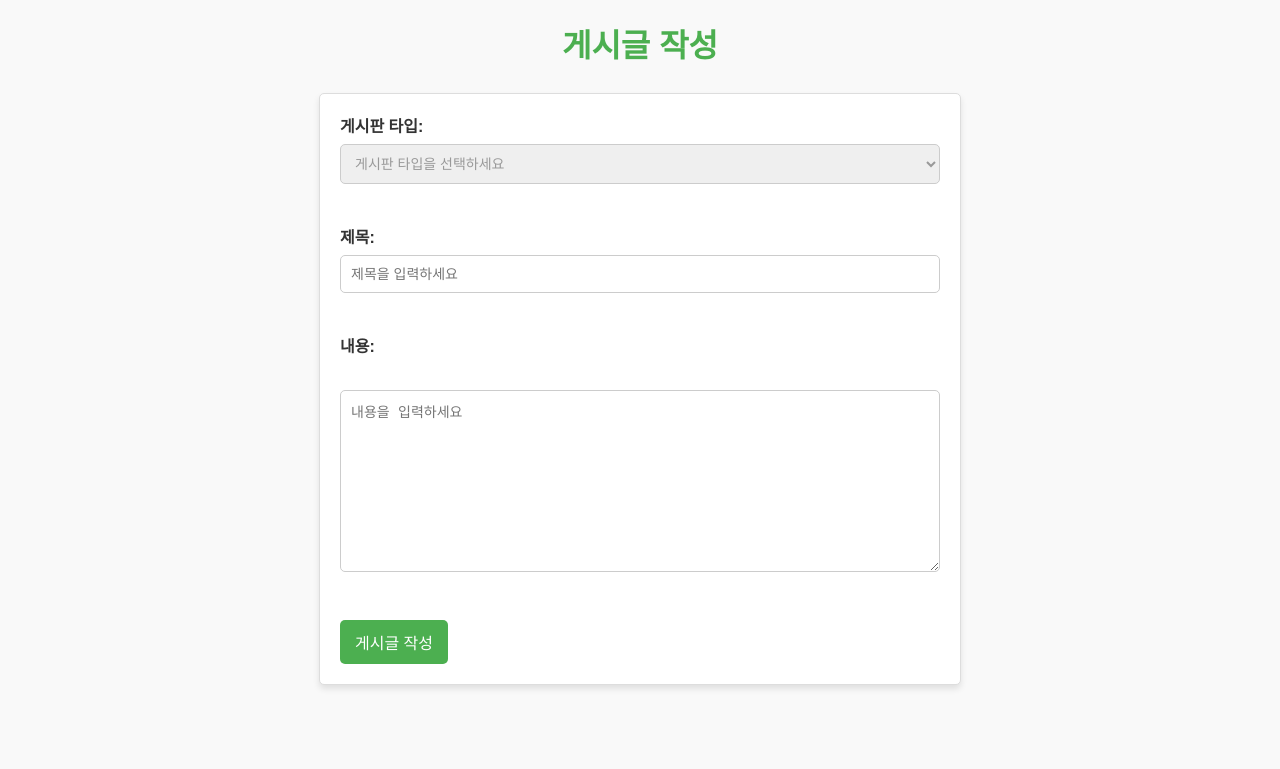
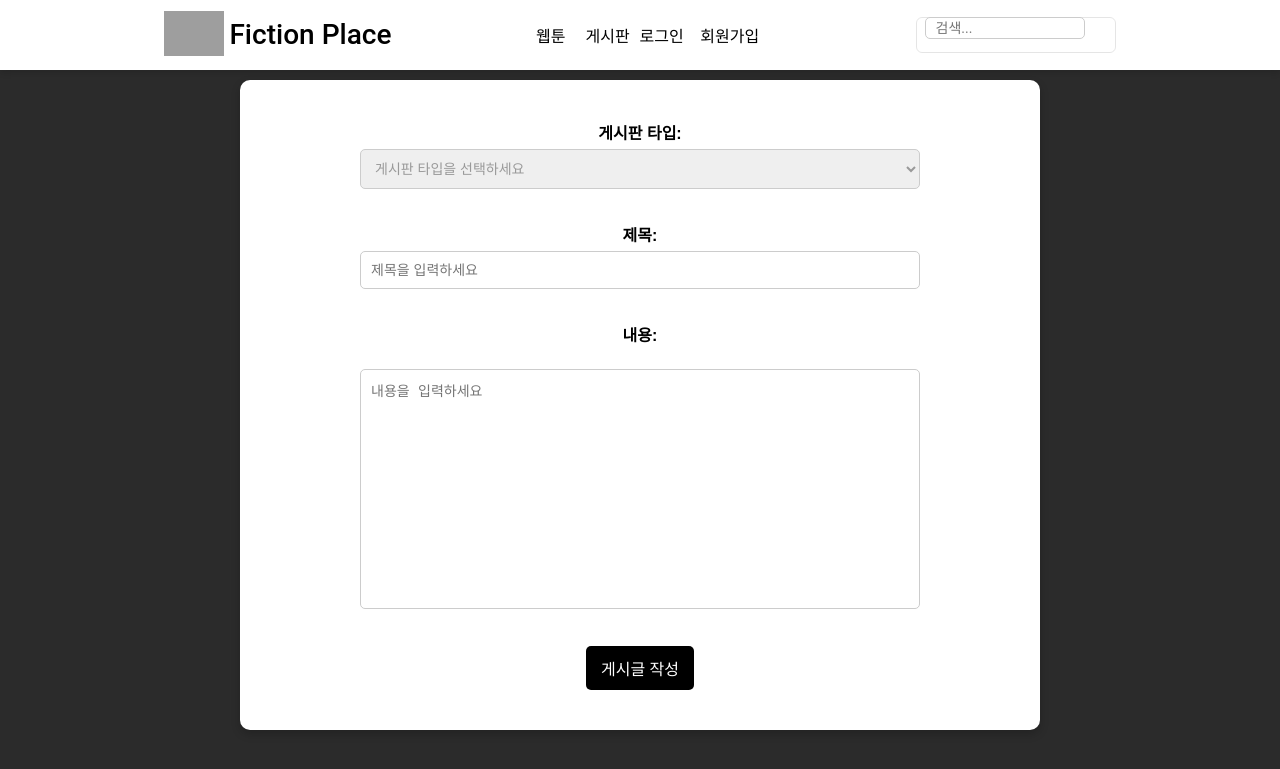
Before and after one commit to EunKyu00/FictionPlace, a Spring Boot app: page /board/create in a window 1280 px wide. Shown: the top 769 px of the page. Run offline with Spring Boot 4, Linux system fonts and the light colour scheme; some of the project's set-up classes (security, data sources, template engines, error pages and the like) are left out, and stand-ins take their place; grey boxes are pictures that could not be loaded.

Commit message:
프로필다시시작

```diff
--- a/src/main/java/com/example/fiction_place1/domain/profile/controller/MyProfileController.java
+++ b/src/main/java/com/example/fiction_place1/domain/profile/controller/MyProfileController.java
@@ -50,6 +50,7 @@ public class MyProfileController {
             model.addAttribute("nickname", siteUser.getNickname());
             model.addAttribute("email", siteUser.getEmail());
             model.addAttribute("profileImageUrl", session.getAttribute("profileImageUrl"));
+            model.addAttribute("description", siteUser.getMyProfile().getDescription());
         } else {
             model.addAttribute("message", "사용자를 찾을 수 없습니다.");
         }
--- a/src/main/java/com/example/fiction_place1/domain/profile/repository/MyProfileRepository.java
+++ b/src/main/java/com/example/fiction_place1/domain/profile/repository/MyProfileRepository.java
@@ -9,7 +9,7 @@ import java.util.Optional;
 public interface MyProfileRepository extends JpaRepository<MyProfile, Long> {
     //일반유저 정보 (닉네임, 이메일, 자기소개)
     MyProfile findBySiteUser_Username(String username);
-    MyProfile findByDescription(String discription);
+    MyProfile findByDescription(String description);
 
     MyProfile findByCompanyUser_Email(String email);
 
--- a/src/main/resources/static/create_board.css
+++ b/src/main/resources/static/create_board.css
@@ -1,17 +1,26 @@
-/* 전체 폰트 스타일 */
+/* 전체 페이지 중앙 정렬 */
 body {
-    font-family: Arial, sans-serif;
-    line-height: 1.6;
-    margin: 20px;
-    background-color: #f9f9f9;
-    color: #333;
+font-family: Arial, sans-serif;
+  display: flex;
+  justify-content: flex-start;
+  margin: 0;
+  background-color: #2b2b2b;
+  font-family: Arial, sans-serif;
+  flex-direction: column;
+  align-items: center;
 }
 
-/* 제목 스타일 */
-h1 {
-    text-align: center;
-    color: #4CAF50;
-    margin-bottom: 20px;
+/* 전체 컨텐츠 박스 */
+.content-wrapper {
+  width: 80%;
+  max-width: 800px;
+  background: white;
+  padding: 20px 16px;
+  border-radius: 10px;
+  box-shadow: 0px 4px 10px rgba(0, 0, 0, 0.2);
+  text-align: center; /* 내부 텍스트 중앙 정렬 */
+  margin-top: 10px;
+  min-height: 78vh;
 }
 
 /* 폼 레이아웃 */
@@ -19,10 +28,6 @@ form {
     max-width: 600px;
     margin: 0 auto;
     padding: 20px;
-    background: #fff;
-    border: 1px solid #ddd;
-    border-radius: 5px;
-    box-shadow: 0 4px 6px rgba(0, 0, 0, 0.1);
 }
 
 /* 라벨 스타일 */
@@ -43,12 +48,17 @@ select {
     border-radius: 5px;
     box-sizing: border-box;
     font-size: 14px;
+    resize: none;
+}
+
+textarea {
+    height: 30vh;
 }
 
 /* 버튼 스타일 */
 button {
-    background-color: #4CAF50;
-    color: white;
+    background-color: #000000;
+    color: #ffffff;
     padding: 10px 15px;
     border: none;
     border-radius: 5px;
@@ -57,7 +67,8 @@ button {
 }
 
 button:hover {
-    background-color: #45a049;
+    background-color: #525252;
+    color: #fff;
 }
 
 /* 에러 메시지 스타일 */
--- a/src/main/resources/templates/board_list.html
+++ b/src/main/resources/templates/board_list.html
@@ -2,6 +2,7 @@
 <html lang="ko">
 <head>
     <meta charset="UTF-8">
+    <link href="https://fonts.googleapis.com/css2?family=Noto+Sans+KR:wght@400;700&display=swap" rel="stylesheet">
     <link rel="stylesheet" th:href="@{/CSS/board_list.css}">
     <link rel="stylesheet" th:href="@{/CSS/Navber.css}">
 </head>
@@ -62,6 +63,7 @@
             <span th:if="${currentPage + 1 < totalPages}">
                 <a th:href="@{|/board?boardTypeId=${boardTypeId}&page=${currentPage + 1}&size=12|}">다음</a>
             </span>
+            <a href="/board/create" class="btn-create">게시글 등록</a>
         </div>
     </div>
 </main>
--- a/src/main/resources/templates/create_board.html
+++ b/src/main/resources/templates/create_board.html
@@ -3,12 +3,12 @@
 <head>
     <meta charset="UTF-8">
     <title>게시글 작성</title>
+    <link rel="stylesheet" th:href="@{/CSS/Navber.css}">
     <link rel="stylesheet" href="/create_board.css">
 </head>
 <body>
-<h1>게시글 작성</h1>
-
-
+<div th:replace="~{navbar :: navbar}"></div>
+<div class="content-wrapper">
 <form th:action="@{/board/create}" th:object="${boardForm}" method="post">
     <!-- 에러 메시지 표시 -->
     <div th:if="${errorMessage}" style="color: red; margin-bottom: 20px;">
@@ -41,6 +41,7 @@
     <!-- 제출 버튼 -->
     <button type="submit">게시글 작성</button>
 </form>
-
+</div>
+<script src="/JS/dropdown.js"></script>
 </body>
 </html>
--- a/src/main/resources/templates/myprofile.html
+++ b/src/main/resources/templates/myprofile.html
@@ -16,7 +16,9 @@
 <!-- 사이드바 -->
 <div class="sidebar">
     <div class="sidebar-item">
-        <a th:href="@{/}" class="sidebar-link">
+        <a th:if="${loggedInUserId != null}"
+           th:href="@{/profile/user/{id}(id=${loggedInUserId})}"
+           class="sidebar-link">
             <span class="sidebar-icon">🏠</span> 프로필 홈
         </a>
     </div>
@@ -78,6 +80,7 @@
     <div id="profile-nickname" th:text="${nickname}"></div>
     <div class="email">Email :</div>
     <div id="profile-email" th:text="${email}"></div>
+    <div id="description" th:text="${description}"></div>
 </div>
 </div>
 
```
Also changed, not shown: src/main/resources/static/CSS/board_list.css (+17 -1 lines), src/main/resources/static/modify_board.css (+0 -9 lines).
